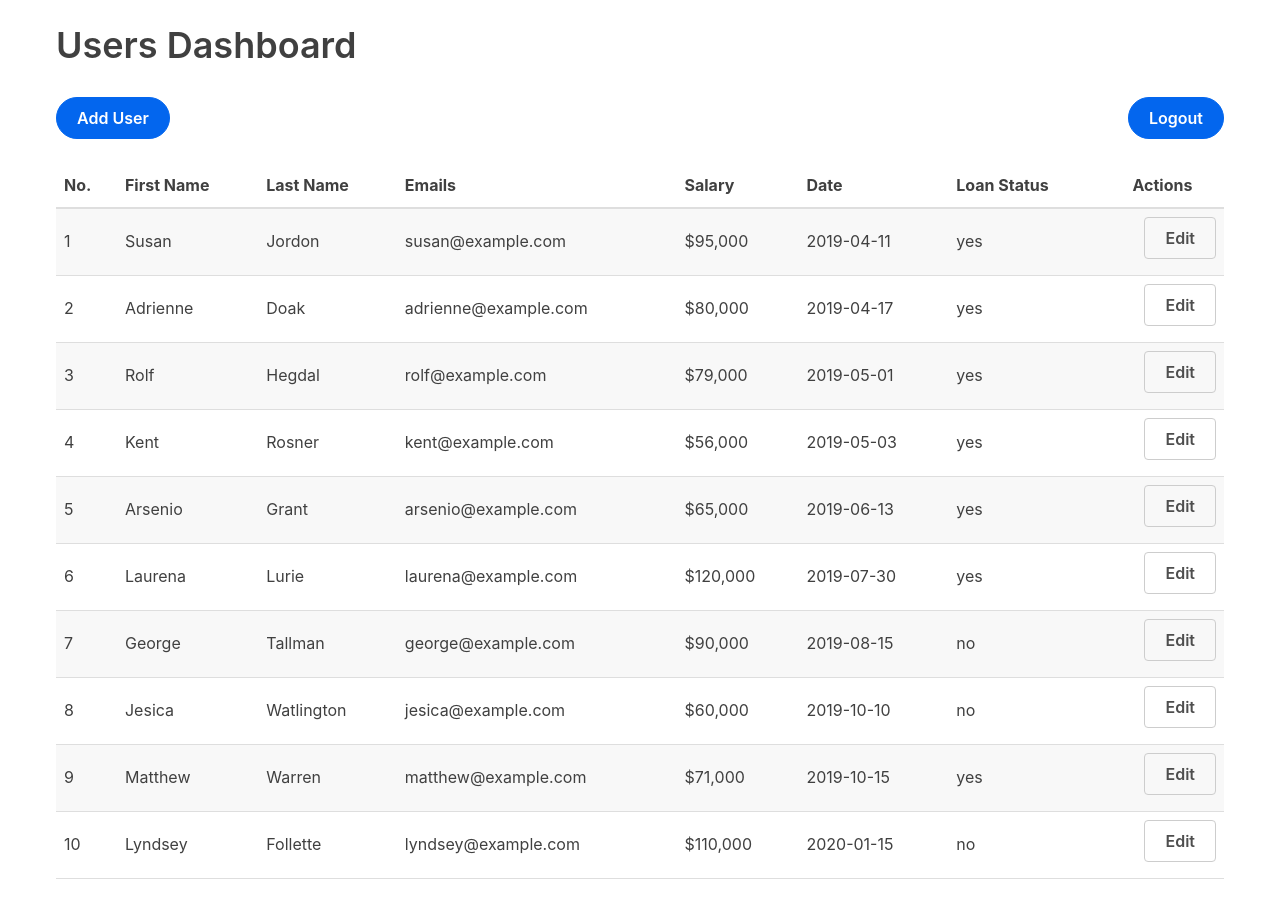
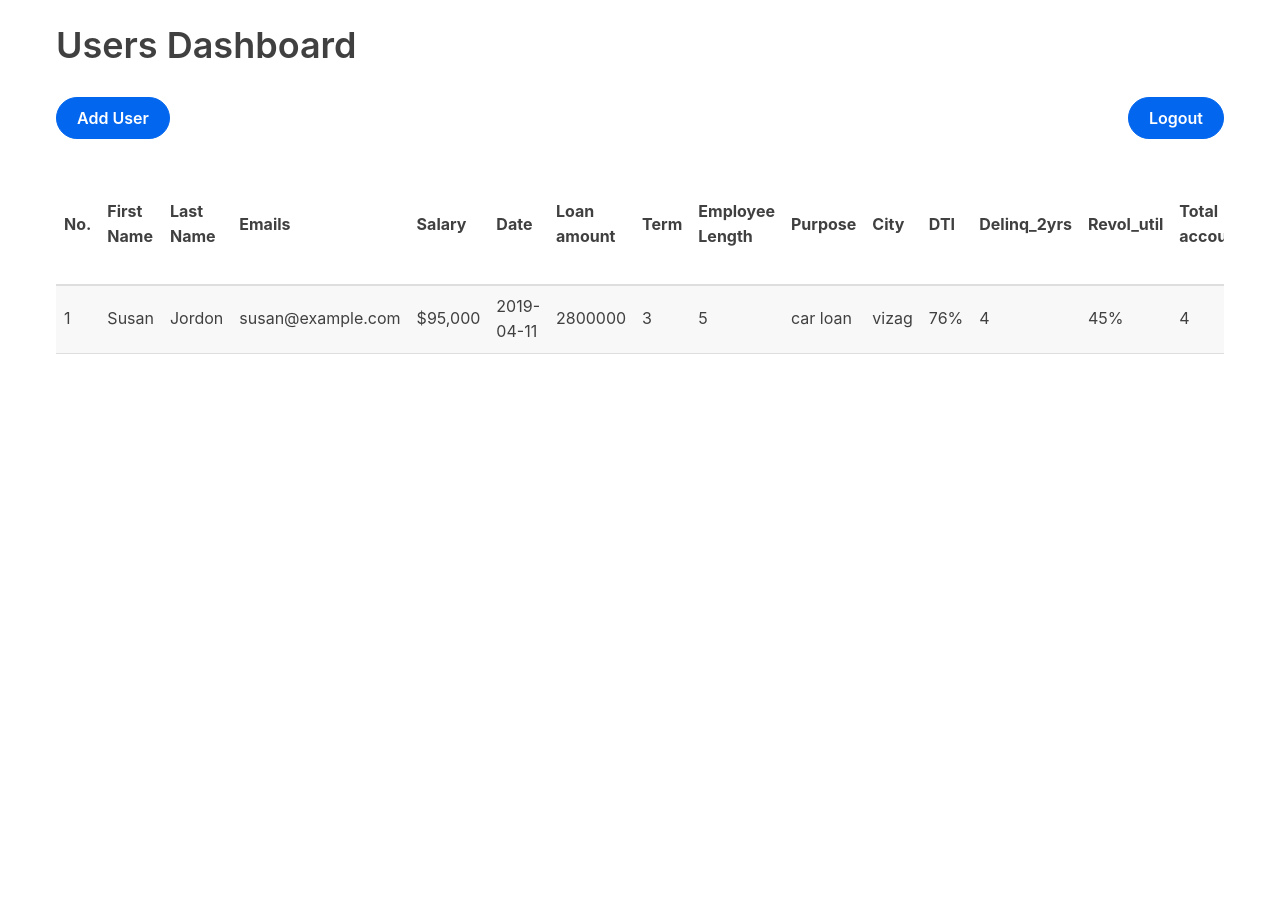
Before and after one commit to soni-H/LoanApprover, a React (Create React App) app in the folder statics/loan-approval-system/: page /dashboard in a window 1280 px wide. After the commit the page ends 800 px from the top, so only its background shows below. Built offline with nearby package versions, Linux system fonts and the light colour scheme.

Commit message:
Frontend updated

```diff
--- a/statics/loan-approval-system/src/Components/Dashboard/Add.js
+++ b/statics/loan-approval-system/src/Components/Dashboard/Add.js
@@ -1,11 +1,22 @@
 import React, { useState, useRef, useEffect } from 'react'
 import Swal from 'sweetalert2';
-function Add({users,setUsers,setIsAdding}) {
+function Add({ users, setUsers, setIsAdding }) {
     const [firstName, setFirstName] = useState('');
     const [lastName, setLastName] = useState('');
     const [email, setEmail] = useState('');
     const [salary, setSalary] = useState('');
     const [date, setDate] = useState('');
+    const [loan_amnt, setloan_amnt] = useState('');
+    const [term, setterm] = useState('');
+    const [empl_length, setemp_length] = useState('');
+    const [home_ownersh, sethome_ownersh] = useState('');
+    const [purpose, setpurpose] = useState('');
+    const [city, setcity] = useState('');
+    const [dti, setdti] = useState('');
+    const [delinq, setdelinq] = useState('');
+    const [revol, setrevol] = useState('');
+    const [totalacc, settotalacc] = useState('');
+    const [prevcreditlength, setprevcreditlength] = useState('');
     const [loan_status, setloan] = useState('');
     const textInput = useRef(null);
     useEffect(() => {
@@ -30,6 +41,16 @@ function Add({users,setUsers,setIsAdding}) {
             email,
             salary,
             date,
+            loan_amnt,
+            term,
+            empl_length,
+            purpose,
+            city,
+            dti,
+            delinq,
+            revol,
+            totalacc,
+            prevcreditlength,
             loan_status
         }
         users.push(newEmployee);
@@ -44,8 +65,8 @@ function Add({users,setUsers,setIsAdding}) {
             timer: 1500
         });
     }
-  return (
-    <div className="small-container">
+    return (
+        <div className="small-container">
             <form onSubmit={handleAdd}>
                 <h1>Add User</h1>
                 <label htmlFor="firstName">First Name</label>
@@ -89,6 +110,86 @@ function Add({users,setUsers,setIsAdding}) {
                     value={date}
                     onChange={e => setDate(e.target.value)}
                 />
+                <label htmlFor="loan_amnt">Loan amount</label>
+                <input
+                    id="loan_amnt"
+                    type="loan_amnt"
+                    name="loan_amnt"
+                    value={loan_amnt}
+                    onChange={e => setloan_amnt(e.target.value)}
+                />
+                <label htmlFor="term">Term</label>
+                <input
+                    id="term"
+                    type="term"
+                    name="term"
+                    value={term}
+                    onChange={e => setterm(e.target.value)}
+                />
+                <label htmlFor="empl_length">Employee Length</label>
+                <input
+                    id="empl_length"
+                    type="empl_length"
+                    name="empl_length"
+                    value={empl_length}
+                    onChange={e => setemp_length(e.target.value)}
+                />
+                <label htmlFor="purpose">Purpose</label>
+                <input
+                    id="purpose"
+                    type="purpose"
+                    name="purpose"
+                    value={purpose}
+                    onChange={e => setpurpose(e.target.value)}
+                />
+                <label htmlFor="city">City</label>
+                <input
+                    id="city"
+                    type="city"
+                    name="city"
+                    value={city}
+                    onChange={e => setcity(e.target.value)}
+                />
+                <label htmlFor="dti">DTI</label>
+                <input
+                    id="dti"
+                    type="dti"
+                    name="dti"
+                    value={dti}
+                    onChange={e => setdti(e.target.value)}
+                />
+                <label htmlFor="delinq">delinq_2yrs</label>
+                <input
+                    id="delinq"
+                    type="delinq"
+                    name="delinq"
+                    value={delinq}
+                    onChange={e => setdelinq(e.target.value)}
+                />
+                <label htmlFor="revol">Revol_util</label>
+                <input
+                    id="revol"
+                    type="revol"
+                    name="revol"
+                    value={revol}
+                    onChange={e => setrevol(e.target.value)}
+                />
+                <label htmlFor="totalacc">Total accounts</label>
+                <input
+                    id="totalacc"
+                    type="totalacc"
+                    name="totalacc"
+                    value={revol}
+                    onChange={e => settotalacc(e.target.value)}
+                />
+                <label htmlFor="prevcreditlength">Age of oldest active account</label>
+                <input
+                    id="prevcreditlength"
+                    type="prevcreditlength"
+                    name="prevcreditlength"
+                    value={prevcreditlength}
+                    onChange={e => setprevcreditlength(e.target.value)}
+                />
                 <div style={{ marginTop: '30px' }}>
                     <input type="submit" value="Add" />
                     <input
@@ -99,9 +200,10 @@ function Add({users,setUsers,setIsAdding}) {
                         onClick={() => setIsAdding(false)}
                     />
                 </div>
+
             </form>
         </div>
-  )
+    )
 }
 
 export default Add
--- a/statics/loan-approval-system/src/Components/Dashboard/List.js
+++ b/statics/loan-approval-system/src/Components/Dashboard/List.js
@@ -21,7 +21,18 @@ function List({ users, handleEdit }) {
                         <th>Emails</th>
                         <th>Salary</th>
                         <th>Date</th>
-                        <th>Loan Status</th>
+                        <th>Loan amount</th>
+                        <th>Term</th>
+                        <th>Employee Length</th>
+                        <th>Purpose</th>
+                        <th>City</th>
+                        <th>DTI</th>
+                        <th>Delinq_2yrs</th>
+                        <th>Revol_util</th>
+                        <th>Total accounts</th>
+
+                        <th>Age of oldest active account</th>
+                        <th>loan_status</th>
                         <th colSpan={2} className="text-center">
                             Actions
                         </th>
@@ -37,7 +48,18 @@ function List({ users, handleEdit }) {
                                 <td>{user.email}</td>
                                 <td>{formatter.format(user.salary)}</td>
                                 <td>{user.date} </td>
-                                <td>{user.loan_status}</td>
+
+                                <td>{user.loan_amnt} </td>
+                                <td>{user.term} </td>
+                                <td>{user.empl_length} </td>
+                                <td>{user.purpose} </td>
+                                <td>{user.city} </td>
+                                <td>{user.dti}</td>
+                                <td>{user.delinq}</td>
+                                <td>{user.revil}</td>
+                                <td>{user.totalacc}</td>
+                                <td>{user.creditlength}</td>
+                                <td>{user.loan_status} </td>
                                 <td className="text-right">
                                     <button
                                         onClick={() => handleEdit(user.id)}
--- a/statics/loan-approval-system/src/data/index.js
+++ b/statics/loan-approval-system/src/data/index.js
@@ -6,88 +6,17 @@ const userData = [
       email: 'susan@example.com',
       salary: '95000',
       date: '2019-04-11',
-      loan_status: 'yes'
-    },
-    {
-      id: 2,
-      firstName: 'Adrienne',
-      lastName: 'Doak',
-      email: 'adrienne@example.com',
-      salary: '80000',
-      date: '2019-04-17',
-      loan_status: 'yes'
-    },
-    {
-      id: 3,
-      firstName: 'Rolf',
-      lastName: 'Hegdal',
-      email: 'rolf@example.com',
-      salary: '79000',
-      date: '2019-05-01',
-      loan_status: 'yes'
-    },
-    {
-      id: 4,
-      firstName: 'Kent',
-      lastName: 'Rosner',
-      email: 'kent@example.com',
-      salary: '56000',
-      date: '2019-05-03',
-      loan_status: 'yes'
-    },
-    {
-      id: 5,
-      firstName: 'Arsenio',
-      lastName: 'Grant',
-      email: 'arsenio@example.com',
-      salary: '65000',
-      date: '2019-06-13',
-      loan_status: 'yes'
-    },
-    {
-      id: 6,
-      firstName: 'Laurena',
-      lastName: 'Lurie',
-      email: 'laurena@example.com',
-      salary: '120000',
-      date: '2019-07-30',
-      loan_status: 'yes'
-    },
-    {
-      id: 7,
-      firstName: 'George',
-      lastName: 'Tallman',
-      email: 'george@example.com',
-      salary: '90000',
-      date: '2019-08-15',
-      loan_status: 'no'
-    },
-    {
-      id: 8,
-      firstName: 'Jesica',
-      lastName: 'Watlington',
-      email: 'jesica@example.com',
-      salary: '60000',
-      date: '2019-10-10',
-      loan_status: 'no'
-    },
-    {
-      id: 9,
-      firstName: 'Matthew',
-      lastName: 'Warren',
-      email: 'matthew@example.com',
-      salary: '71000',
-      date: '2019-10-15',
-      loan_status: 'yes'
-    },
-    {
-      id: 10,
-      firstName: 'Lyndsey',
-      lastName: 'Follette',
-      email: 'lyndsey@example.com',
-      salary: '110000',
-      date: '2020-01-15',
-      loan_status: 'no'
+      loan_status: 'yes',
+      loan_amnt:'2800000',
+      term:'3',
+      empl_length:'5',
+      purpose:'car loan',
+      city:'vizag',
+      dti:'76%',
+      delinq:'4',
+      revil:'45%',
+      totalacc:4,
+      creditlength:1,
     }
   ];
 
--- a/statics/loan-approval-system/src/index.css
+++ b/statics/loan-approval-system/src/index.css
@@ -484,9 +484,6 @@ a:focus {
 mark {
   background: #ffeea8;
   padding: 0 0.2rem;
-}
-logout{
-  float: right;
 }
 
 blockquote {
```
